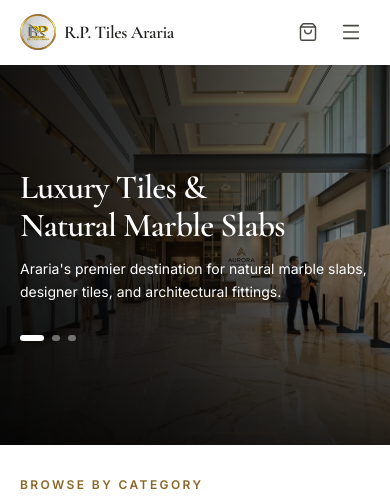
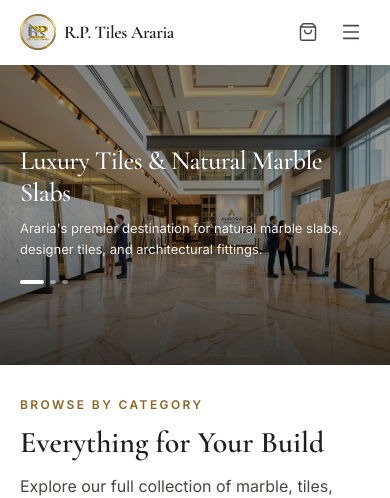
Before and after one commit to suraj-kumar-shah/RP-tiles-webApp, a React (Vite) app in the folder frontend/: page / in a window 390 px wide. Shown: the top 498 px of the page. Built offline with nearby package versions, Linux system fonts and the light colour scheme.

Commit message:
fix phone view

```diff
--- a/frontend/src/components/home/Hero.jsx
+++ b/frontend/src/components/home/Hero.jsx
@@ -47,35 +47,36 @@ export default function Hero() {
               <img
                 src={item.url}
                 alt={item.alt}
-                className="h-full w-full object-cover"
+                className="h-full w-full object-cover object-center"
                 loading={index === 0 ? "eager" : "lazy"}
               />
             </div>
           );
         })}
-        <div className="absolute inset-0" style={{ backgroundImage: SCRIM }} />
-        {/* Mobile enhanced contrast vignette */}
-        <div className="absolute inset-0 bg-gradient-to-t from-black/85 via-black/45 to-black/50 sm:hidden" />
+        {/* Desktop Gradient Scrim */}
+        <div className="hidden sm:block absolute inset-0" style={{ backgroundImage: SCRIM }} />
+        {/* Mobile Balanced Backdrop Overlay for optimal readability and background visibility */}
+        <div className="block sm:hidden absolute inset-0 bg-gradient-to-t from-black/75 via-black/40 to-black/45" />
       </div>
 
-      <div className="container-page relative z-20 flex min-h-[380px] flex-col justify-center py-12 sm:min-h-[420px] sm:py-16 md:max-w-xl lg:min-h-[460px] lg:py-20">
-        <h1 className="font-display text-[2.1rem] font-semibold leading-[1.15] tracking-tight text-white drop-shadow-sm text-balance sm:text-4xl sm:leading-[1.15] lg:text-[2.85rem]">
+      <div className="container-page relative z-20 flex min-h-[300px] flex-col justify-center py-8 sm:min-h-[400px] sm:py-16 md:max-w-xl lg:min-h-[450px] lg:py-20">
+        <h1 className="font-display text-[1.65rem] font-medium leading-[1.2] tracking-tight text-white drop-shadow sm:text-3xl sm:leading-[1.18] lg:text-[2.75rem]">
           Luxury Tiles &amp; Natural Marble Slabs
         </h1>
 
-        <p className="mt-3 max-w-lg text-sm font-normal leading-relaxed text-white drop-shadow-sm sm:text-base sm:leading-relaxed">
+        <p className="mt-2 max-w-md text-[13px] font-normal leading-relaxed text-stone-100 drop-shadow sm:mt-3 sm:max-w-lg sm:text-base">
           Araria&apos;s premier destination for natural marble slabs, designer tiles, and architectural fittings.
         </p>
 
-        <div className="mt-8 flex items-center gap-2 sm:mt-10">
+        <div className="mt-5 flex items-center gap-1.5 sm:mt-8 sm:gap-2">
           {BACKGROUND_IMAGES.map((_, index) => (
             <button
               key={index}
               type="button"
               onClick={() => setCurrentIdx(index)}
               aria-label={`Go to slide ${index + 1}`}
-              className={`h-1.5 rounded-full transition-all duration-300 ${
-                index === currentIdx ? "w-6 bg-white" : "w-2 bg-white/40 hover:bg-white/70"
+              className={`h-1 rounded-full transition-all duration-300 sm:h-1.5 ${
+                index === currentIdx ? "w-6 bg-white sm:w-7" : "w-1.5 bg-white/40 hover:bg-white/70 sm:w-2"
               }`}
             />
           ))}
```
